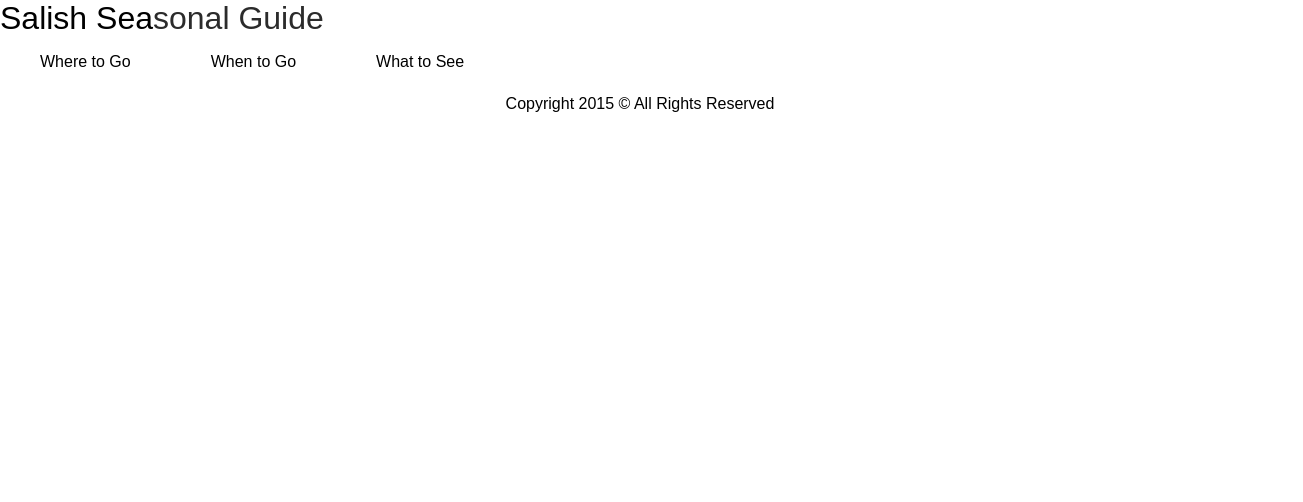
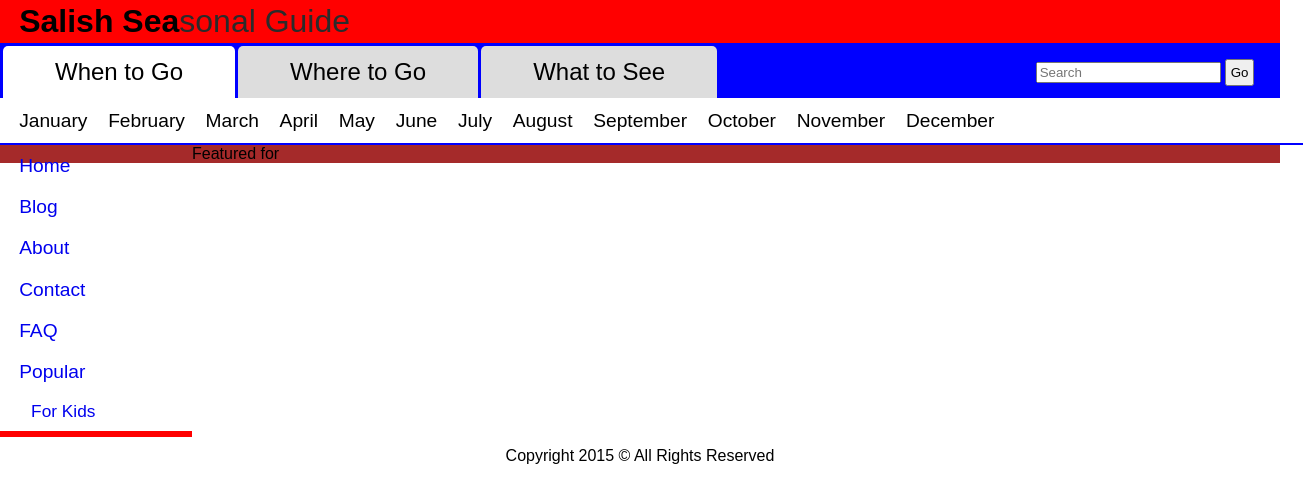
Before and after one commit to mollyfish/ssg, a website: page public/index.html in a window 1280 px wide. Both pictures are taken after a click on the link "When to Go". Shown: the whole page, 1303 px wide, since content can reach past the window. Drawn offline with Linux system fonts and the light colour scheme.

Commit message:
added nav formats and started on content format

```diff
--- /dev/null
+++ b/public/css/nav.css
@@ -0,0 +1,119 @@
+/* """"" THESE STYLES REMOVE BROWSER DEFAULTS - DO NOT CHANGE OR REMOVE """"" */
+html, body, header, nav, main, section, aside, ul, ol, li, p,
+h1, h2, h3, h4, h5, h6,
+form, fieldset, a {
+  margin: 0;
+  padding: 0;
+  border: 0;
+  font-family: Arial, Helvetica, sans-serif;
+}
+body {
+font-size: 100.01%; /* Fix for some browser bugs */
+background-color: #ffffff;
+}
+h1, h2, h3, h4, h5, h6 {
+font-weight: normal;
+font-size: 100%;
+}
+html {
+  overflow-y: scroll;
+  height: 100%;
+}
+/* --> END OF BROWSER DEFAULT REMOVAL */
+header {
+  background-color: red;
+}
+h1 {
+  font-size: 200%;
+  color: #2b2b2b;
+  padding: .1em .6em;
+}
+h1 span {
+  color: #000;
+  font-weight: bolder;
+}
+a {
+  text-decoration: none;
+}
+nav {
+  background-color: blue;
+}
+nav .main-tab {
+  margin: 3px 0 0 3px;
+  border-top-left-radius: 5px;
+  border-top-right-radius: 5px;
+  float: left;
+  padding: .5em;
+  font-size: 150%;
+}
+nav .drop-tab {
+  padding: .6em;
+  width: 100%;
+  font-size: 120%;
+  background-color: #fff;
+  border-bottom: 2px solid blue;
+}
+nav form.search-box {
+  float: right;
+  margin-right: 2%;
+  height: 2em;
+  padding-top: 1em;
+}
+nav button#search-go {
+  padding: 4px;
+  margin-left: 4px;
+}
+nav .main-tab a {
+  color: #000;
+  text-decoration: none;
+  margin: 40px;
+}
+nav .drop-tab a {
+  color: #000;
+  text-decoration: none;
+  margin: 0 .6%;
+}
+nav .current-tab {
+  background-color: #fff;
+}
+nav .sleeping-tab {
+  background-color: #ddd;
+}
+nav .real-box {
+  clear: both;
+}
+nav .ghost-box {
+  clear: both;
+  display: none;
+}
+main {
+  /*background-color: orange;*/
+}
+#secondary-nav {
+  float: left;
+  width: 15%;
+  font-size: 120%;
+}
+#secondary-nav ul {
+  list-style-type: none;
+  border-bottom: 3px solid red;
+}
+#secondary-nav ul li {
+  padding: .5em .5em .5em 1em;
+}
+#secondary-nav ul li:hover {
+  background-color: #efefef;
+}
+#secondary-nav ul ul li {
+  padding: .5em .5em .5em 1.8em;
+  font-size: 90%;
+}
+#featured {
+  background-color: brown;
+}
+footer {
+  height: 30px;
+  text-align: center;
+  padding-top: 10px;
+  clear: both;
+}
--- a/public/css/ssg.css
+++ /dev/null
@@ -1,52 +0,0 @@
-/* """"" THESE STYLES REMOVE BROWSER DEFAULTS - DO NOT CHANGE OR REMOVE """"" */
-html, body, header, nav, main, section, aside, ul, ol, li, p,
-h1, h2, h3, h4, h5, h6,
-form, fieldset, a {
-  margin: 0;
-  padding: 0;
-  border: 0;
-  font-family: Arial, Helvetica, sans-serif;
-}
-body {
-font-size: 100.01%; /* Fix for some browser bugs */
-background-color: #ffffff;
-}
-h1, h2, h3, h4, h5, h6 {
-font-weight: normal;
-font-size: 100%;
-}
-html {
-  overflow-y: scroll;
-  height: 100%;
-}
-/* --> END OF BROWSER DEFAULT REMOVAL */
-header {
-  /*background-color: red;*/
-}
-h1 {
-  font-size: 200%;
-  color: #2b2b2b;
-}
-h1 span {
-  color: #000;
-}
-nav div.navigation {
-  height: 2em;
-  float: left;
-  padding-top: 1em;
-}
-nav a {
-  color: #000;
-  text-decoration: none;
-  margin: 40px;
-}
-main {
-  /*background-color: blue;*/
-}
-footer {
-  /*background-color: green;*/
-  height: 30px;
-  text-align: center;
-  padding-top: 10px;
-  clear: both;
-}
--- a/public/index.html
+++ b/public/index.html
@@ -6,21 +6,74 @@
   <title>Salish Seasonal Guide :: Home</title>
 <!-- CSS
 –––––––––––––––––––––––––––––––––––––––––––––––––– -->
-<link type="text/css" href="css/reset.css" rel="stylesheet"/>
-<!-- <link type="text/css" href="css/pure_forms.css" rel="stylesheet"/> -->
-<link type="text/css" href="css/ssg.css" rel="stylesheet"/>
-<link rel="stylesheet" type="text/css" href="css/print.css" media="print">
+<link type="text/css" href="css/nav.css" rel="stylesheet"/>
 <!-- JAVASCRIPT
 –––––––––––––––––––––––––––––––––––––––––––––––––– -->
 <script src="js/deps/jquery.js"></script>
-<script src="js/menu.js"></script>
+<script src="js/nav.js"></script>
 </head>
 <!-- CONTENT
 –––––––––––––––––––––––––––––––––––––––––––––––––– -->
 <body>
   <header><h1><span>Salish Sea</span>sonal Guide</h1></header>
-  <nav><div class="navigation"><a href="#">Where to Go</a></div><div class="navigation"><a href="#">When to Go</a></div><div class="navigation"><a href="#">What to See</a></div></nav>
-  <main></main>
+  <nav>
+    <div class="main-tab current-tab" id="main-tab-when"><a href="#">When to Go</a></div>
+    <div class="main-tab sleeping-tab" id="main-tab-where"><a href="#">Where to Go</a></div>
+    <div class="main-tab sleeping-tab" id="main-tab-what"><a href="#">What to See</a></div>
+    <form class="search-box"><input type="text" name="search" id="search" placeholder="Search"><button type="submit" id="search-go">Go</button></form>
+    <div class="drop-tab real-box" id="drop-tab-when">
+      <a href="#">January</a>
+      <a href="#">February</a>
+      <a href="#">March</a>
+      <a href="#">April</a>
+      <a href="#">May</a>
+      <a href="#">June</a>
+      <a href="#">July</a>
+      <a href="#">August</a>
+      <a href="#">September</a>
+      <a href="#">October</a>
+      <a href="#">November</a>
+      <a href="#">December</a>
+    </div>
+    <div class="drop-tab ghost-box" id="drop-tab-where">
+      <a href="#">Salish Sea</a>
+      <a href="#">Olympic Peninsula</a>
+      <a href="#">Southwest WA</a>
+      <a href="#">North Cascades</a>
+      <a href="#">I-90 Corridor</a>
+      <a href="#">South Cascades</a>
+      <a href="#">Eastern WA</a>
+    </div>
+    <div class="drop-tab ghost-box" id="drop-tab-what">
+      <a href="#">For Kids</a>
+      <a href="#">Birds</a>
+      <a href="#">Mammals</a>
+      <a href="#">Plants</a>
+      <a href="#">Fish</a>
+      <a href="#.html">Reptiles <span class="ampersand">&</span> More</a>
+      <a href="#.html">Insects <span class="ampersand">&</span> More</a>
+      <a href="#.html">Tidepools <span class="ampersand">&</span> Beyond</a>
+      <a href="#">Earth <span class="ampersand">&</span> Sky</a>
+    </div>
+  </nav>
+  <main>
+    <section id="secondary-nav">
+      <ul>
+        <li><a href="#">Home</a></li>
+        <li><a href="#">Blog</a></li>
+        <li><a href="#">About</a></li>
+        <li><a href="#">Contact</a></li>
+        <li><a href="#">FAQ</a></li>
+        <li><a href="#">Popular</a></li>
+        <ul>
+          <li><a href="#">For Kids</a></li>
+        </ul>
+      </ul>
+    </section>
+    <section id="featured">
+      <h2>Featured for <span id="featured-month-name"></span></h2>
+    </section>
+  </main>
   <footer>Copyright 2015 &copy; All Rights Reserved</footer>
 </body>
 </html>
--- /dev/null
+++ b/public/js/home.js
@@ -0,0 +1,6 @@
+'use strict';
+$(function() {
+
+
+
+});
--- a/public/js/menu.js
+++ /dev/null
@@ -1,41 +0,0 @@
-'use strict';
-
-$(function(){
-
-function when_tab() {
-  document.getElementById("drop_tab_when").className="real_box";
-  document.getElementById("drop_tab_where").className="ghost_box";
-  document.getElementById("drop_tab_what").className="ghost_box";
-
-  document.getElementById("main_tab_when").className="current_tab";
-  document.getElementById("main_tab_where").className="sleeping_tab";
-  document.getElementById("main_tab_what").className="sleeping_tab";
-
-
-  document.getElementById("drop_tab_when").innerHTML="<a href='jan.php'>January</a> "+" <a href='feb.php'>February</a> "+" <a href='mar.php'>March</a> "+" <a href='apr.php'>April</a> "+" <a href='may.php'>May</a> "+" <a href='jun.php'>June</a> "+" <a href='jul.php'>July</a> "+" <a href='aug.php'>August</a> "+" <a href='sep.php'>September</a> "+" <a href='oct.php'>October</a> "+" <a href='nov.php'>November</a> "+" <a href='dec.php'>December</a> ";
-}
-
-function where_tab() {
-  document.getElementById("drop_tab_where").className="real_box";
-  document.getElementById("drop_tab_when").className="ghost_box";
-  document.getElementById("drop_tab_what").className="ghost_box";
-
-  document.getElementById("main_tab_where").className="current_tab";
-  document.getElementById("main_tab_when").className="sleeping_tab";
-  document.getElementById("main_tab_what").className="sleeping_tab";
-
-  document.getElementById("drop_tab_where").innerHTML="<a href='salish_sea.php'>Salish Sea</a> "+" <a href='olympic_pen.php'>Olympic Peninsula</a> "+" <a href='southwest_WA.php'>Southwest WA</a> "+" <a href='N_cascades.php'>North Cascades</a> "+" <a href='interstate_90.php'>I-90 Corridor</a> "+" <a href='S_cascades.php'>South Cascades</a> "+" <a href='eastern_WA.php'>Eastern WA</a> ";
-}
-
-function what_tab() {
-  document.getElementById("drop_tab_what").className="real_box";
-  document.getElementById("drop_tab_when").className="ghost_box";
-  document.getElementById("drop_tab_where").className="ghost_box";
-
-  document.getElementById("main_tab_what").className="current_tab";
-  document.getElementById("main_tab_when").className="sleeping_tab";
-  document.getElementById("main_tab_where").className="sleeping_tab";
-
-  document.getElementById("drop_tab_what").innerHTML="<a href='kids.php'>For Kids</a> "+" <a href='birds.php'>Birds</a> "+" <a href='mammals.php'>Mammals</a> "+" <a href='plants.php'>Plants</a> "+" <a href='fish.php'>Fish</a> "+" <a href='reptiles_and_more.php'>Reptiles <span class='ampersand'>&</span> More</a> "+" <a href='insects_and_more.php'>Insects <span class='ampersand'>&</span> More</a> "+" <a href='tidepools_and_beyond.php'>Tidepools <span class='ampersand'>&</span> Beyond</a> "+" <a href='earth.php'>Earth <span class='ampersand'>&</span> Sky</a> ";
-}
-});
--- /dev/null
+++ b/public/js/nav.js
@@ -0,0 +1,38 @@
+"use strict";
+$(function(){
+
+  $('#main-tab-when').on('click', function() {
+
+    $('#drop-tab-when').attr('class', 'drop-tab real-box');
+    $('#drop-tab-where').attr('class', 'drop-tab ghost-box');
+    $('#drop-tab-what').attr('class', 'drop-tab ghost-box');
+
+    $('#main-tab-when').removeClass('sleeping-tab').addClass('current-tab');
+    $('#main-tab-where').removeClass('current-tab').addClass('sleeping-tab');
+    $('#main-tab-what').removeClass('current-tab').addClass('sleeping-tab');
+
+  });
+
+  $('#main-tab-where').on('click', function() {
+    $('#drop-tab-where').attr('class', 'drop-tab real-box');
+    $('#drop-tab-when').attr('class', 'drop-tab ghost-box');
+    $('#drop-tab-what').attr('class', 'drop-tab ghost-box');
+
+    $('#main-tab-where').removeClass('sleeping-tab').addClass('current-tab');
+    $('#main-tab-when').removeClass('current-tab').addClass('sleeping-tab');
+    $('#main-tab-what').removeClass('current-tab').addClass('sleeping-tab');
+
+  });
+
+  $('#main-tab-what').on('click', function() {
+    $('#drop-tab-what').attr('class', 'drop-tab real-box');
+    $('#drop-tab-when').attr('class', 'drop-tab ghost-box');
+    $('#drop-tab-where').attr('class', 'drop-tab ghost-box');
+
+    $('#main-tab-what').removeClass('sleeping-tab').addClass('current-tab');
+    $('#main-tab-when').removeClass('current-tab').addClass('sleeping-tab');
+    $('#main-tab-where').removeClass('current-tab').addClass('sleeping-tab');
+
+  });
+
+});
```
